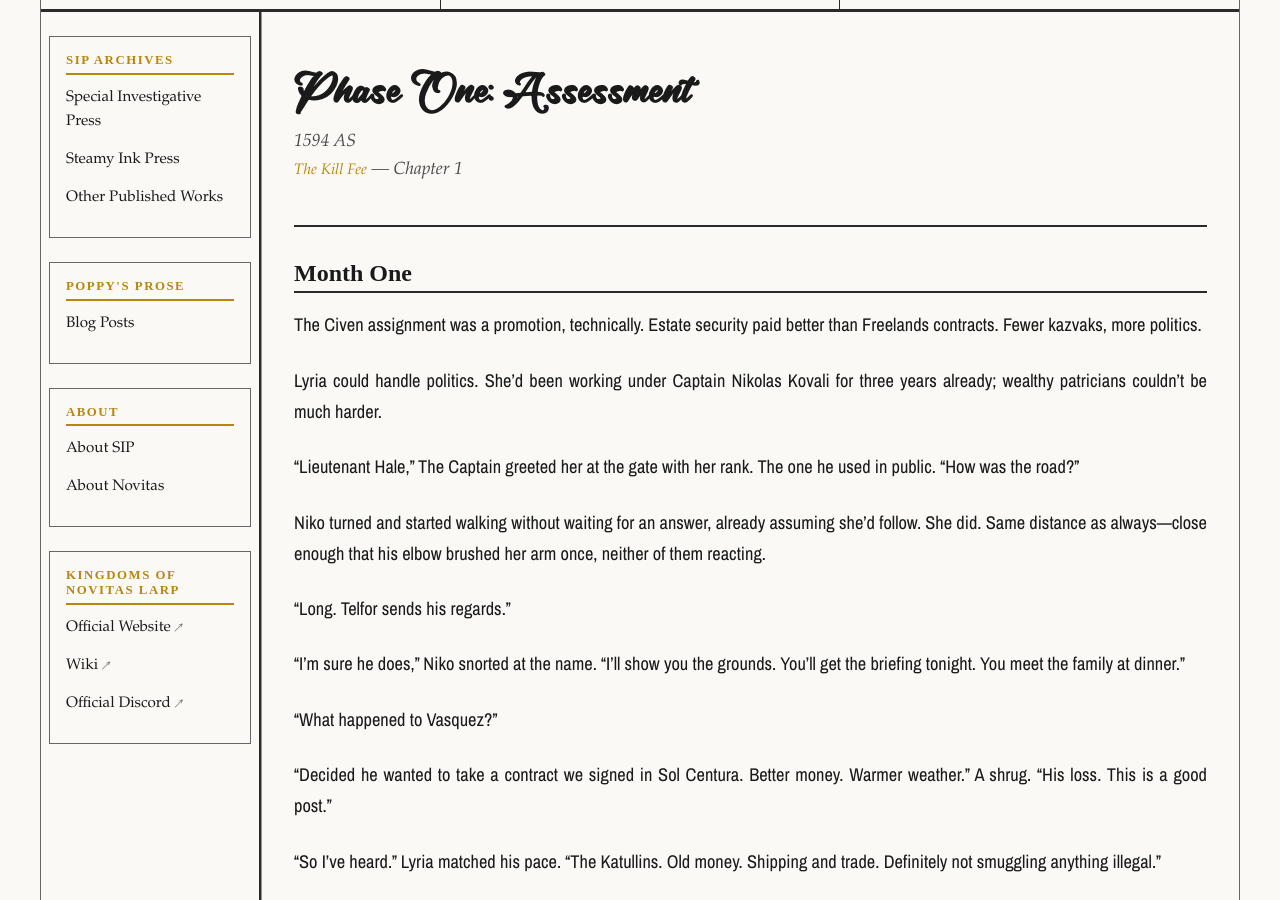
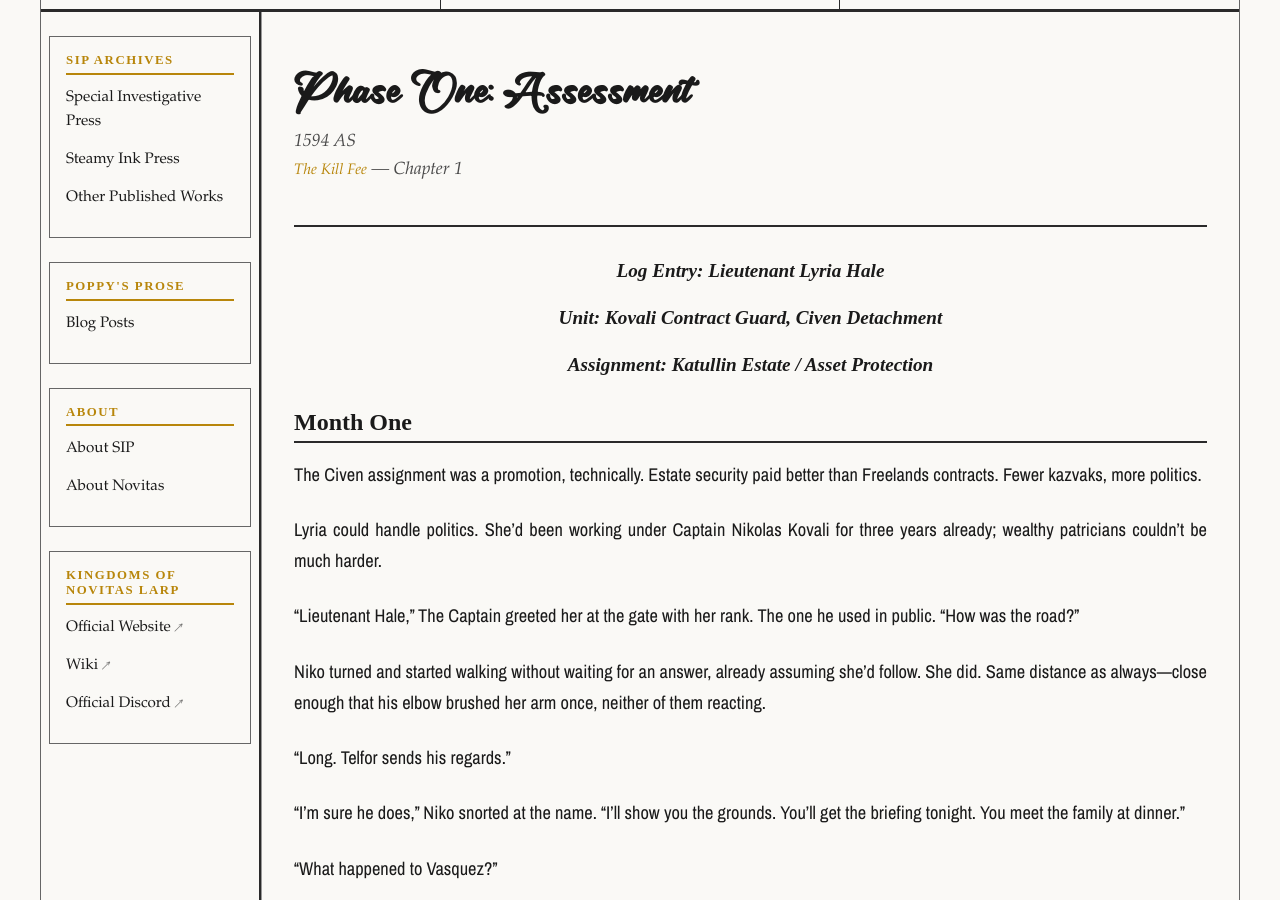
Before and after one commit to ftkatyowser/steamy-ink, a Jekyll site: the page built from _posts/Kill_Fee/2026-01-12-kill_fee-ch1.md, in a window 1280 px wide and 900 px high, scrolled down 367 px. Built offline with Jekyll 4.4.1, drawn with Linux system fonts in a browser that asks for light colours.

Commit message:
kill fee updates

```diff
--- a/_posts/Kill_Fee/2026-01-12-kill_fee-ch1.md
+++ b/_posts/Kill_Fee/2026-01-12-kill_fee-ch1.md
@@ -9,6 +9,11 @@ chapter: 1
 chapter_title: "Phase One: Assessment"
 published: true
 ---
+
+<h3 style="text-align: center;"><strong>Log Entry</strong>: Lieutenant Lyria Hale</h3>
+<h3 style="text-align: center;"><strong>Unit</strong>: Kovali Contract Guard, Civen Detachment</h3>
+<h3 style="text-align: center;"><strong>Assignment</strong>: Katullin Estate / Asset Protection</h3>
+
 
 <h2>Month One</h2>
 
```
